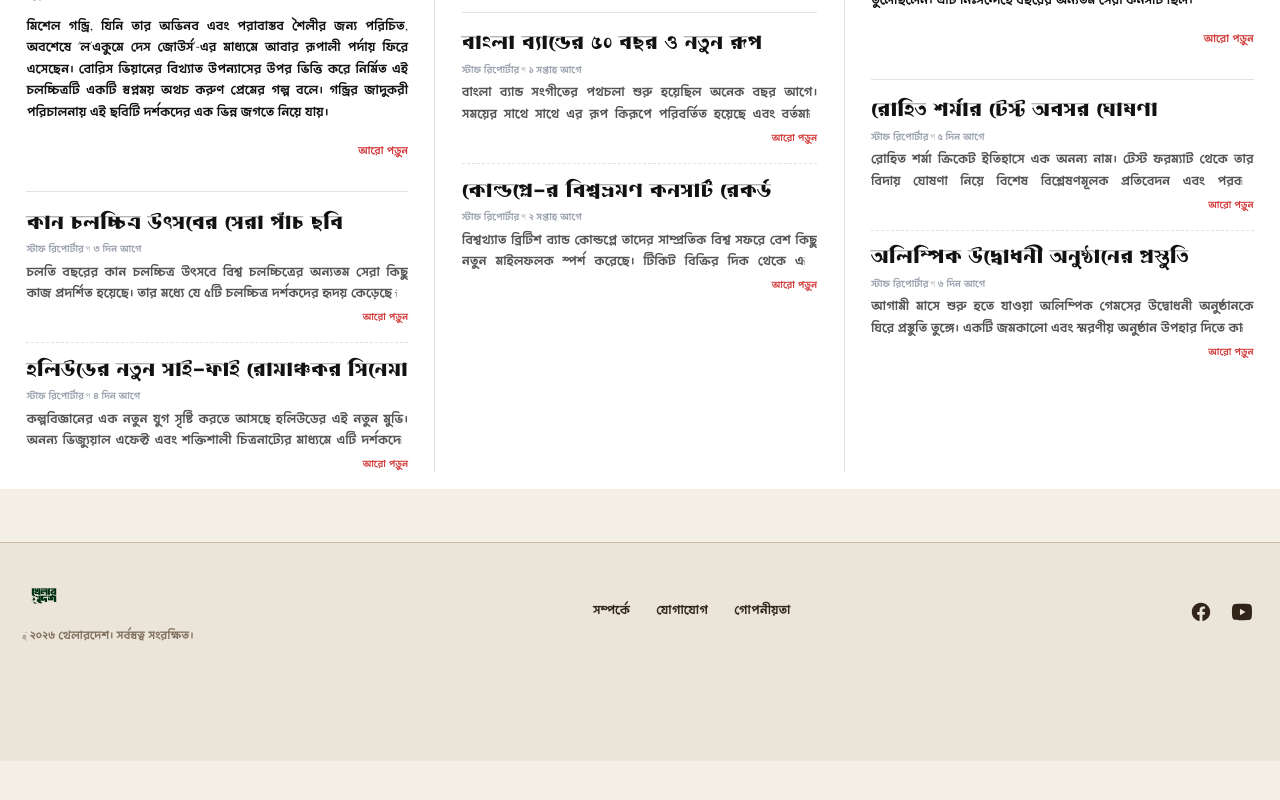
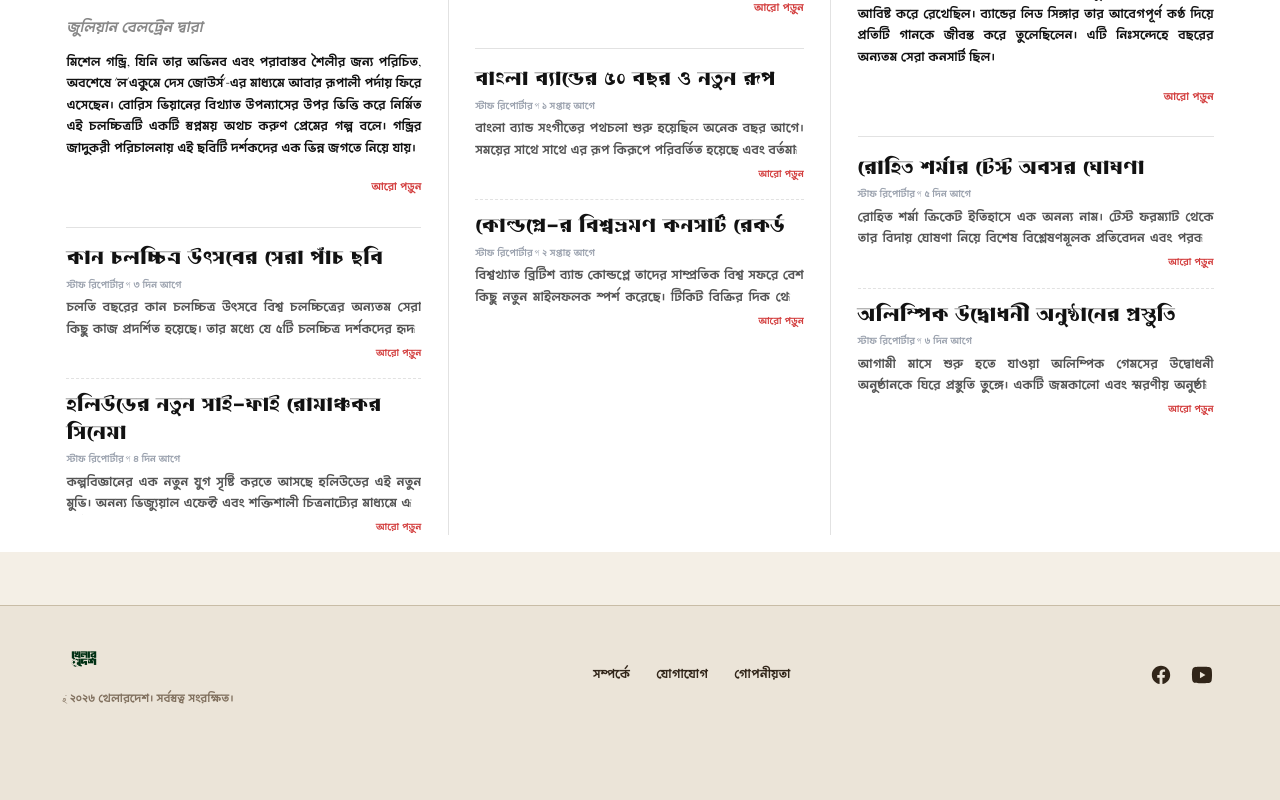
Before and after one commit to khelardeshbd-spec/khelardesh, a Next.js app: page / in a window 1280 px wide. Shown: the part 1229-2029 px from the top of the page. Before the commit the page ends 1990 px from the top, so only its background shows below. Built offline with nearby package versions, Linux system fonts and the light colour scheme; no server answers; the database is empty; a web font is replaced by a local one.

Commit message:
style: adjust layout max-width to 1200px for NYT style side margins

```diff
--- a/app/(frontend)/page.tsx
+++ b/app/(frontend)/page.tsx
@@ -66,7 +66,7 @@ export default async function HomePage() {
 
   return (
     <div style={{ backgroundColor: '#ffffff', color: '#121212', minHeight: '100vh', padding: '8px 0', fontFamily: 'var(--font-body)' }}>
-      <div className="max-w-[1440px] mx-auto bg-[#ffffff] px-6 py-2">
+      <div className="max-w-[1200px] mx-auto bg-[#ffffff] px-6 py-2">
 
         {/* MASTHEAD: LOGO ON TOP & REORGANIZED CONTROLS */}
         <div className="w-full text-[#121212] mb-2">
--- a/app/(frontend)/sport/[sport]/page.tsx
+++ b/app/(frontend)/sport/[sport]/page.tsx
@@ -88,7 +88,7 @@ export default async function SportPage({ params }: PageProps) {
 
       {/* Desktop */}
       <div
-        className="hidden lg:grid max-w-[1440px] mx-auto px-6 pb-12 gap-6"
+        className="hidden lg:grid max-w-[1200px] mx-auto px-6 pb-12 gap-6"
         style={{ gridTemplateColumns: '18fr 64fr 18fr' }}
       >
         {/* Left Column (18%): Logo at top & BriefsColumn */}
--- a/components/frontend/Footer.tsx
+++ b/components/frontend/Footer.tsx
@@ -6,7 +6,7 @@ export default function Footer() {
       className="w-full border-t border-[var(--ink-border)] bg-[var(--bg-surface)] mt-12"
       style={{ paddingBottom: 'max(80px, env(safe-area-inset-bottom))' }}
     >
-      <div className="max-w-[1440px] mx-auto px-6 py-8 flex flex-col md:flex-row items-center justify-between gap-6">
+      <div className="max-w-[1200px] mx-auto px-6 py-8 flex flex-col md:flex-row items-center justify-between gap-6">
 
         {/* Logo & Copyright */}
         <div className="flex flex-col items-center md:items-start gap-3">
--- a/components/frontend/LiveTicker.tsx
+++ b/components/frontend/LiveTicker.tsx
@@ -91,7 +91,7 @@ export default function LiveTicker() {
     <>
       {/* Desktop ticker */}
       <div
-        className="hidden lg:grid max-w-[1440px] mx-auto px-6 gap-6"
+        className="hidden lg:grid max-w-[1200px] mx-auto px-6 gap-6"
         style={{
           position: 'absolute',
           top: '72px',
--- a/components/frontend/SmartHeader.tsx
+++ b/components/frontend/SmartHeader.tsx
@@ -145,7 +145,7 @@ export default function SmartHeader() {
       >
         {/* ── DESKTOP TOPBAR ── */}
         <div
-          className="hidden lg:grid max-w-[1440px] mx-auto px-6 gap-6 pt-3"
+          className="hidden lg:grid max-w-[1200px] mx-auto px-6 gap-6 pt-3"
           style={{ gridTemplateColumns: '160px 1fr 180px' }}
         >
           {/* Left spacer */}
```
